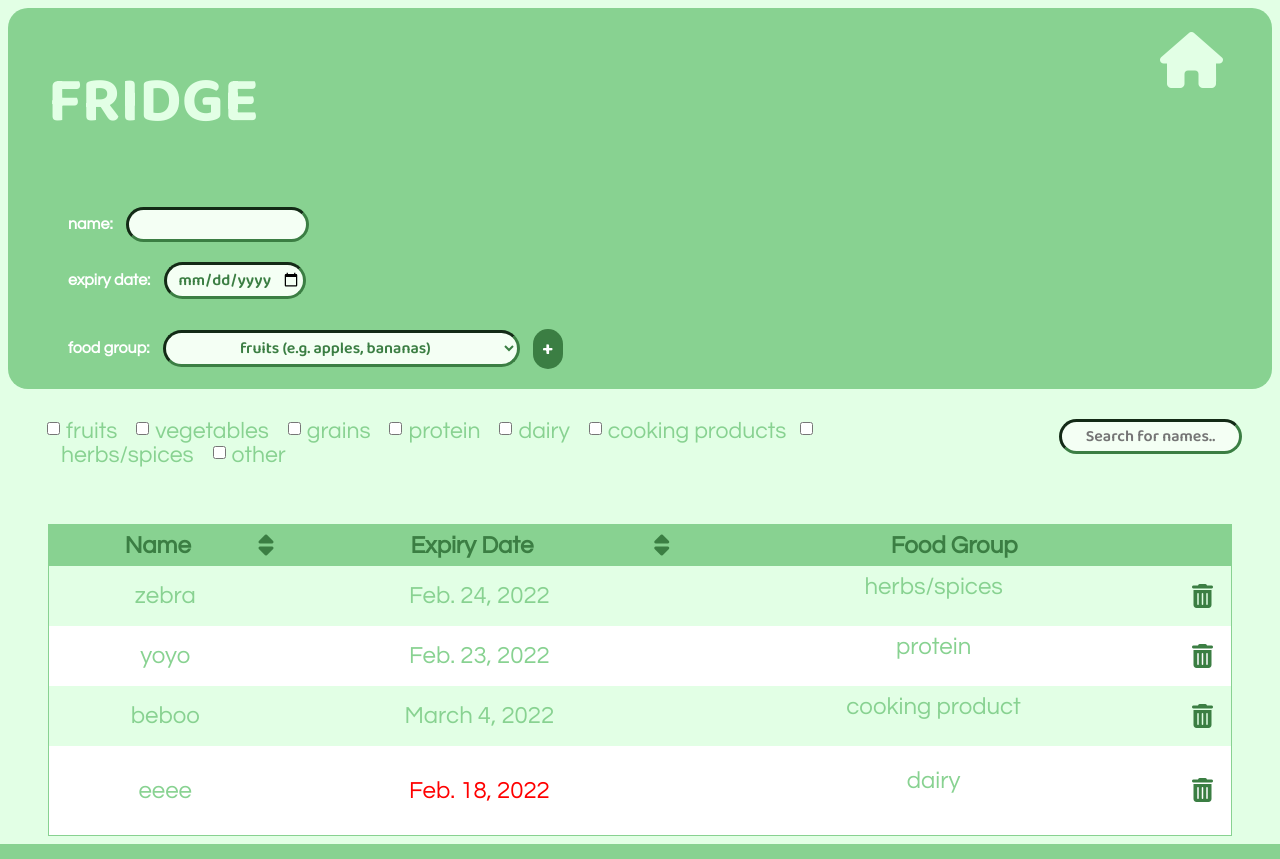
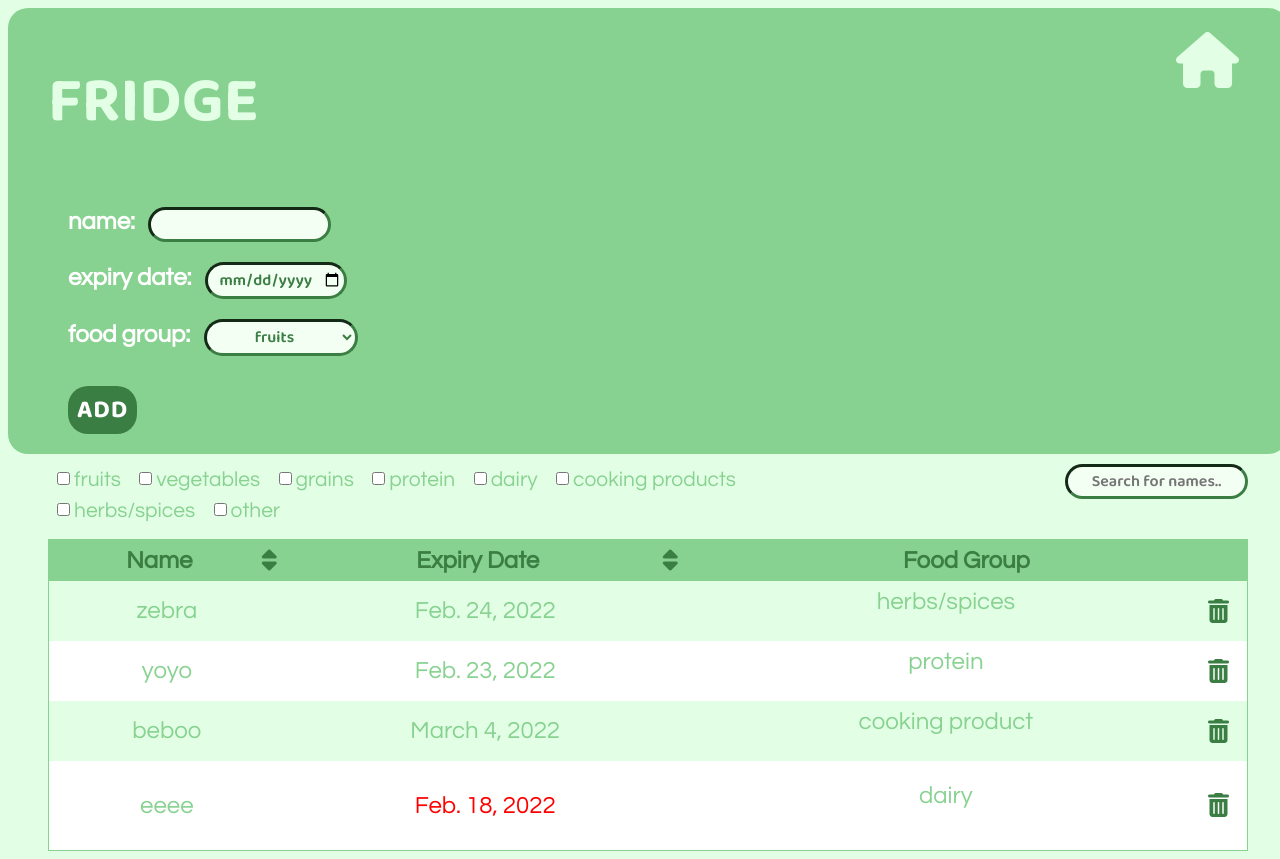
Before and after one commit to yuna17c/reci.py, a Django app: page /fridge/ in a window 1280 px wide. Run offline with Django 3.2, Linux system fonts and the light colour scheme; data comes from the database, SQL or seed files in the repository; both versions use the stored data as it was after the commit; some libraries are stand-ins or nearby versions.

Commit message:
fix fridge style

```diff
--- a/apps/base/static/fridge_style.css
+++ b/apps/base/static/fridge_style.css
@@ -5,6 +5,7 @@ body {
     font-family: 'Questrial', sans-serif;
     background-color: var(--light-green);
     color: var(--medium-green);
+    width: 100%;
 }
 
 ::-webkit-scrollbar-thumb {
@@ -48,18 +49,18 @@ h1 {
     align-items: flex-start;
     background-color: var(--medium-green);
     border-radius: 20px;
+    width: 100%;
 }
 
 #checkboxes {
     flex-basis: 200%;
     flex-wrap: wrap;
     color: var(--medium-green);
-    font-size: 23px;
+    font-size: 21px;
 }
 
 #food-groups {
     padding-top: 10px;
-    padding: 30px;
 }
 
 input[type="checkbox"] {
@@ -68,7 +69,9 @@ input[type="checkbox"] {
 
  #food-groups label {
     padding: 5px;
+    display: inline-block;
  }
+
 #food-groups span {
     margin-left: 1em;
  }
@@ -81,7 +84,7 @@ input#search_input {
     padding: 10px;
     color: white;
     font-weight: 700;
-    font-size: 1em;
+    font-size: 1.5em;
 }
 
 input, select, option {
@@ -131,7 +134,11 @@ button:not(#add) {
 
 #add {
     background-color: var(--dark-green);
-    font-size: 20px;
+    font-size: 25px;
+}
+
+#add_button {
+    padding: 10px;
 }
 
 .fa:hover, .fas:hover, button:hover {
@@ -191,9 +198,6 @@ tr:nth-child(even) {
     .row {
       flex-direction: column;
     }
-    input#searchinput {
-        float: none;
-    }
     .fridge {
         display: block;
         margin-left: auto;
@@ -204,12 +208,29 @@ tr:nth-child(even) {
     .button {
         width: 100%;
     }
+    #food-groups {
+        flex-direction: column;
+    }
+    #search {
+        padding: 10px;
+    }
+    input#search_input {
+        float: left;
+    }
+    #add {
+        display: inline-block;
+    }
+}
+
+@media (max-width: 600px) {
     #food-groups label {
         display:flex;
         align-items: baseline;
         font-size: 20px;
     }
-
+    #food-groups span {
+        margin-left: 1.2em;
+     }
     input[type=checkbox] {
         margin-right: 8px;
     }
--- a/apps/base/templates/base/fridge_home.html
+++ b/apps/base/templates/base/fridge_home.html
@@ -32,18 +32,20 @@
                     <div id="input">
                         <label for="food_group">food group:</label>
                         <select name="food_group" id="food_group" required>
-                            <option value="fruits">fruits (e.g. apples, bananas)</option>
-                            <option value="vegetables">vegetables (e.g. broccoli, carrots)</option>
-                            <option value="grains">grains (e.g. bread, rice, pasta)</option>
-                            <option value="protein">protein (e.g. seafood, meat, eggs, nuts)</option>
-                            <option value="dairy">dairy (e.g. milk, cheese, non-dairy alternatives)</option>
-                            <option value="cooking product">cooking products (e.g. flour, cooking oil)</option>
-                            <option value="herbs/spices">herbs + spices (e.g. sugar, salt, paprika)</option>
+                            <option value="fruits">fruits</option>
+                            <option value="vegetables">vegetables</option>
+                            <option value="grains">grains</option>
+                            <option value="protein">protein</option>
+                            <option value="dairy">dairy</option>
+                            <option value="cooking product">cooking products</option>
+                            <option value="herbs/spices">herbs + spices</option>
                             <option value="other">other</option>
                         </select>
+                    </div>
+                    <div id="add_button">
                         {% csrf_token %}
                         {{ form }}
-                        <button type="submit" id="add" name="add_button">+</button>
+                        <button type="submit" id="add" name="add_button">ADD</button>
                     </div>
                 </form>
             </div>
@@ -52,16 +54,16 @@
 
     <div class="row" id="food-groups">
         <div class="cell" id="checkboxes">
-            <label><input type="checkbox" name="food-group" value="fruits" id="fruits" onclick="check();"><span>fruits</span></label>
+            <label for="fruits"><input type="checkbox" name="food-group" value="fruits" id="fruits" onclick="check();"><span>fruits</span></label>
             <label><input type="checkbox" name="food-group" value="vegetables" id="vegetables" onclick="check();"><span>vegetables</span></label>
             <label><input type="checkbox" name="food-group" value="grains" id="grains" onclick="check();"><span>grains</span></label>
             <label><input type="checkbox" name="food-group" value="protein" id="protein" onclick="check();"><span>protein</span></label>
             <label><input type="checkbox" name="food-group" value="dairy" id="dairy" onclick="check();"><span>dairy</span></label>
             <label><input type="checkbox" name="food-group" value="cooking product" id="cooking product" onclick="check();"><span>cooking products</span></label>
-            <label><input type="checkbox" name="food-group" value="herbs/spices" id="herbs/spices" onclick="check();"><span>herbs/spices</span></label>
+            <label for="herbs/spices"><input type="checkbox" name="food-group" value="herbs/spices" id="herbs/spices" onclick="check();"><span>herbs/spices</span></label>
             <label><input type="checkbox" name="food-group" value="other" id="other" onclick="check();"><span>other</span></label>
         </div>
-        <div class="cell">
+        <div class="cell" id="search">
             <input type="text" id="search_input" onkeyup="myFunction()" placeholder="Search for names..">
         </div>
     </div>
```
Also changed, not shown: apps/db.sqlite3.
